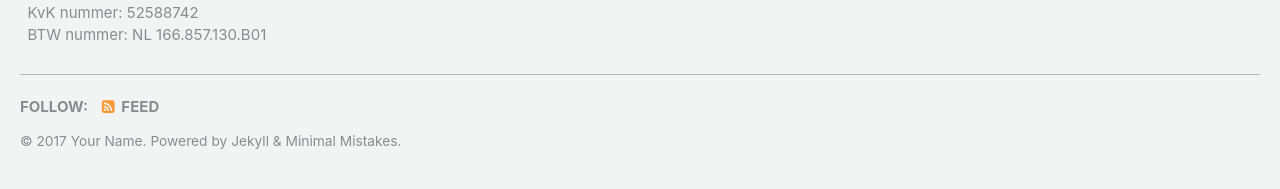
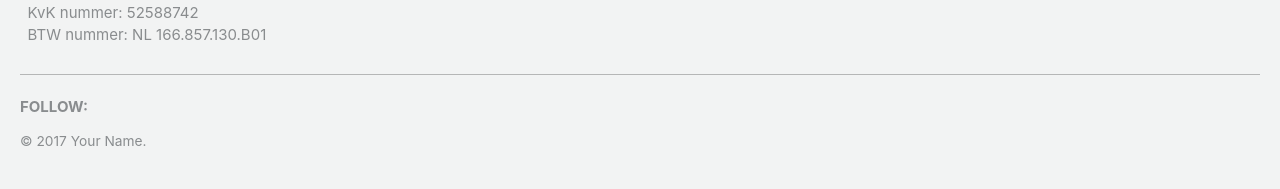
Before and after one commit to twinmum1/zie-ontwikkeling, a Jekyll site: the page built from index.md, in a window 1280 px wide. Shown: the part 1963-2152 px from the top of the page. Built offline with Jekyll 4.4.1, drawn with Linux system fonts in a browser that asks for light colours.

Commit message:
Template footer change

```diff
--- a/_includes/footer.html
+++ b/_includes/footer.html
@@ -18,8 +18,8 @@
     {% if site.author.bitbucket %}
       <li><a href="https://bitbucket.org/{{ site.author.bitbucket }}"><i class="fa fa-fw fa-bitbucket" aria-hidden="true"></i> Bitbucket</a></li>
     {% endif %}
-    <li><a href="{% if site.atom_feed.path %}{{ site.atom_feed.path }}{% else %}{{ '/feed.xml' | absolute_url }}{% endif %}"><i class="fa fa-fw fa-rss-square" aria-hidden="true"></i> {{ site.data.ui-text[site.locale].feed_label | default: "Feed" }}</a></li>
+<!--    <li><a href="{% if site.atom_feed.path %}{{ site.atom_feed.path }}{% else %}{{ '/feed.xml' | absolute_url }}{% endif %}"><i class="fa fa-fw fa-rss-square" aria-hidden="true"></i> {{ site.data.ui-text[site.locale].feed_label | default: "Feed" }}</a></li> -->
   </ul>
 </div>
 
-<div class="page__footer-copyright">&copy; {{ site.time | date: '%Y' }} {{ site.name | default: site.title }}. {{ site.data.ui-text[site.locale].powered_by | default: "Powered by" }} <a href="https://jekyllrb.com" rel="nofollow">Jekyll</a> &amp; <a href="https://mademistakes.com/work/minimal-mistakes-jekyll-theme/" rel="nofollow">Minimal Mistakes</a>.</div>
+<div class="page__footer-copyright">&copy; {{ site.time | date: '%Y' }} {{ site.name | default: site.title }}. </div>
```
